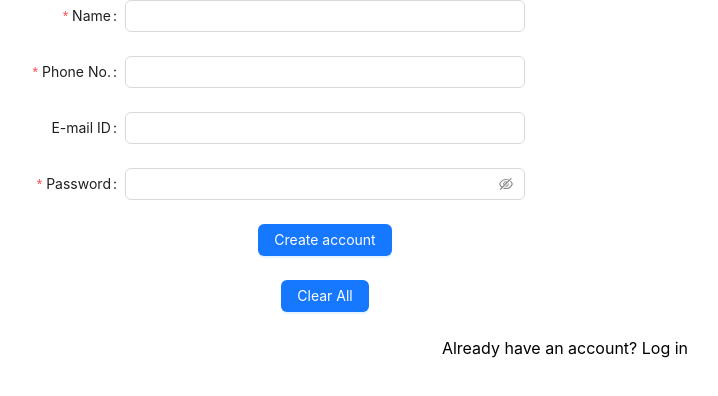
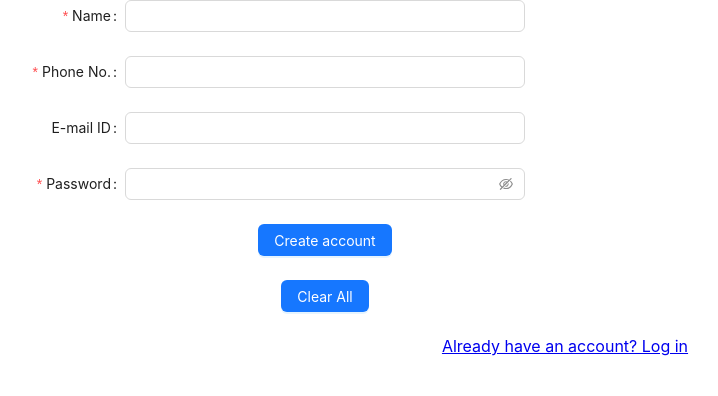
Before and after one commit to sayantanroy-2915/rider-front, a React (Create React App) app: page /signup in a window 1280 px wide. Shown: the top 396 px of the page, without its empty margins (75-793 px from the left). Built offline with nearby package versions, Linux system fonts and the light colour scheme.

Commit message:
Fixed issues of previous versions

```diff
--- a/public/index.html
+++ b/public/index.html
@@ -24,7 +24,7 @@
       work correctly both with client-side routing and a non-root public URL.
       Learn how to configure a non-root public URL by running `npm run build`.
     -->
-    <title>Rider App</title>
+    <title>React App</title>
   </head>
   <body>
     <noscript>You need to enable JavaScript to run this app.</noscript>
--- a/src/components/Login.js
+++ b/src/components/Login.js
@@ -2,7 +2,7 @@ import React from 'react';
 import axios from 'axios';
 import { Button, Form, Input } from 'antd';
 import { Link } from 'react-router-dom';
-import bcrypt from 'bcrypt';
+// import bcrypt from 'bcrypt';
 
 function Login() {
 
@@ -10,7 +10,7 @@ function Login() {
 
     const handleSubmit = () => {
         form.validateFields().then((values) => {
-            values.password = bcrypt.hashSync(values.password,5);
+        //    values.password = bcrypt.hashSync(values.password,5);
             axios.post('http://localhost:8080/login',values)
             .then(res => {
                 console.log(res);
--- a/src/components/Signup.js
+++ b/src/components/Signup.js
@@ -2,7 +2,7 @@ import React from 'react';
 import axios from 'axios';
 import { Button, Form, Input } from 'antd';
 import { Link } from 'react-router-dom';
-import bcrypt from 'bcrypt';
+// import bcrypt from 'bcrypt';
 
 function Signup() {
 
@@ -10,7 +10,7 @@ function Signup() {
 
     const handleSubmit = () => {
         form.validateFields().then((values) => {
-            values.password = bcrypt.hashSync(values.password,5);
+        //    values.password = bcrypt.hashSync(values.password,5);
             axios.post('http://localhost:8080/registration',values)
             .then(res => {
                 console.log(res);
--- a/src/index.css
+++ b/src/index.css
@@ -1,7 +1,3 @@
-@tailwind base;
-@tailwind components;
-@tailwind utilities;
-
 body {
   margin: 0;
   font-family: -apple-system, BlinkMacSystemFont, 'Segoe UI', 'Roboto', 'Oxygen',
--- a/tailwind.config.js
+++ /dev/null
@@ -1,10 +0,0 @@
-/** @type {import('tailwindcss').Config} */
-module.exports = {
-  content: [
-    "./src/**/*.{js,jsx,ts,tsx}",
-  ],
-  theme: {
-    extend: {},
-  },
-  plugins: [],
-}
--- a/webpack.config.js
+++ /dev/null
@@ -1,9 +0,0 @@
-// webpack.config.js
-module.exports = {
-    // ... other config options
-    resolve: {
-        fallback: {
-            "crypto": require.resolve("crypto-browserify")
-        }
-    }
-};
```
Also changed, not shown: package.json (+2 -5 lines), 2 other files (tests, documents, lock files or other folders).
